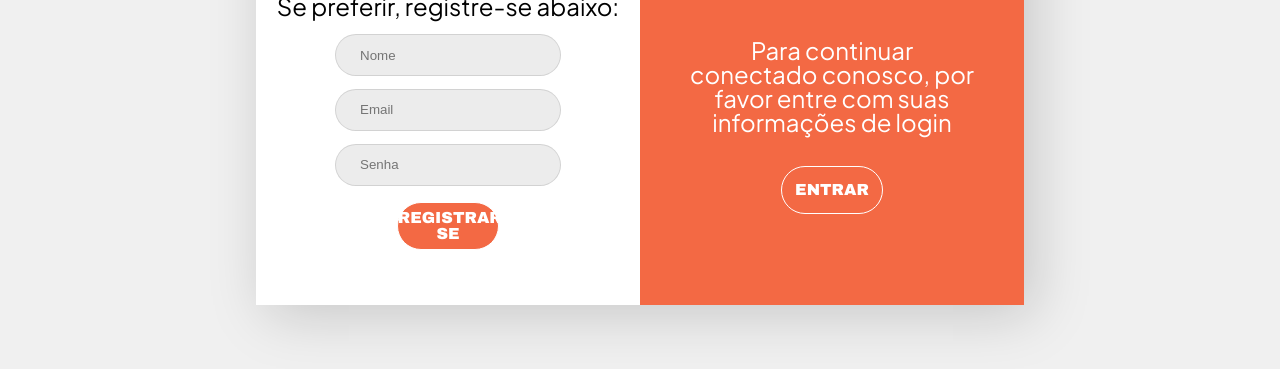
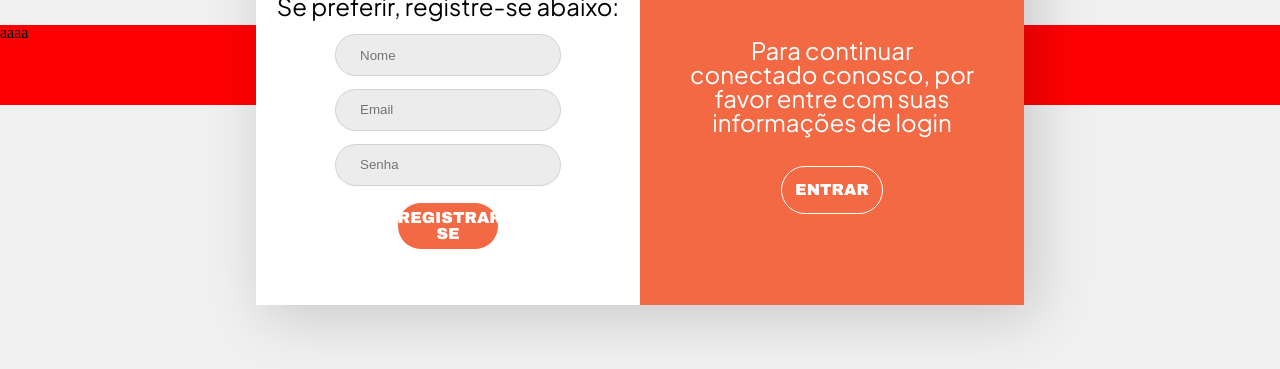
Before and after one commit to paulof9/projetinho-reels, a plain HTML site: page index.html in a window 1280 px wide. Shown: the part 335-704 px from the top of the page. Drawn offline with Linux system fonts and the light colour scheme.

Commit message:
Adiciona erroneamente header abaixo de window e falha miseravelmente em acertar a posição ajusta position do body e window fixed

```diff
--- /dev/null
+++ b/header.css
@@ -0,0 +1,8 @@
+.header{
+    background-color: red;
+    width: 100%;
+    height: 10vh;
+    position: relative;
+    z-index: 500;
+    display: flex;
+}
--- a/index.html
+++ b/index.html
@@ -6,7 +6,9 @@
     <title>Site</title>
 
     <link rel="stylesheet" href="style.css">
+    <link rel="stylesheet" href="header.css">
     <link rel="stylesheet" href="reset.css">
+
 
     <link rel="stylesheet" href="https://cdnjs.cloudflare.com/ajax/libs/font-awesome/6.5.2/css/all.min.css" integrity="sha512-SnH5WK+bZxgPHs44uWIX+LLJAJ9/2PkPKZ5QiAj6Ta86w+fsb2TkcmfRyVX3pBnMFcV7oQPJkl9QevSCWr3W6A==" crossorigin="anonymous" referrerpolicy="no-referrer">
 
@@ -16,6 +18,12 @@
 </head>
 <body>
     <main>
+        <section class="header">
+            <div class="nav">
+                <p>aaaa</p>
+            </div>
+        </section>
+
         <div class="window">
             <div class="fechar"><i class="fa-solid fa-x"></i></div>
             <section class="login">
@@ -41,6 +49,7 @@
                 </div>
             </section>
         </div>
+        </section>
     </main>
 
     <script src="script.js"></script>
--- a/style.css
+++ b/style.css
@@ -20,6 +20,7 @@ body {
     overflow-x: hidden;
     display: flex;
     justify-content: center;
+    position: relative;
 }
 
 .window{
@@ -27,13 +28,17 @@ body {
     width: 60vw;
     height: 60vh;
     background-color: var(--secundaria);
-    margin: auto;
+    margin: 0;
     align-items: center;
     position: relative;
     box-shadow: 0.625rem 0.625rem 3.375rem 0rem rgba(0, 0, 0, 0.171);
     font-family: var(--font2);
-    position: relative;
+    position: fixed;
     transition: transform 100ms ease-in-out;
+    top: 50%;
+    left: 50%;
+    transform: translate(-50%, -50%);
+    z-index: 1000;
 }
 
 .window::after{ /*seta*/
```
